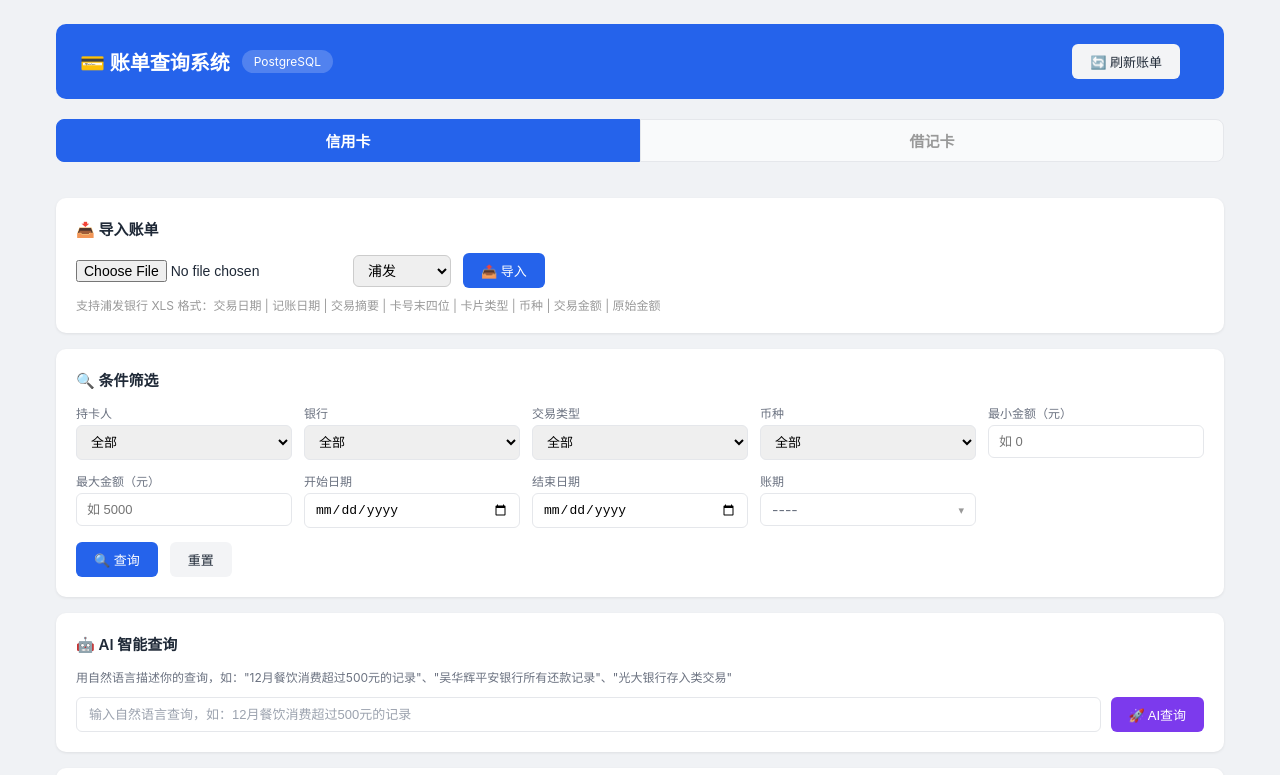
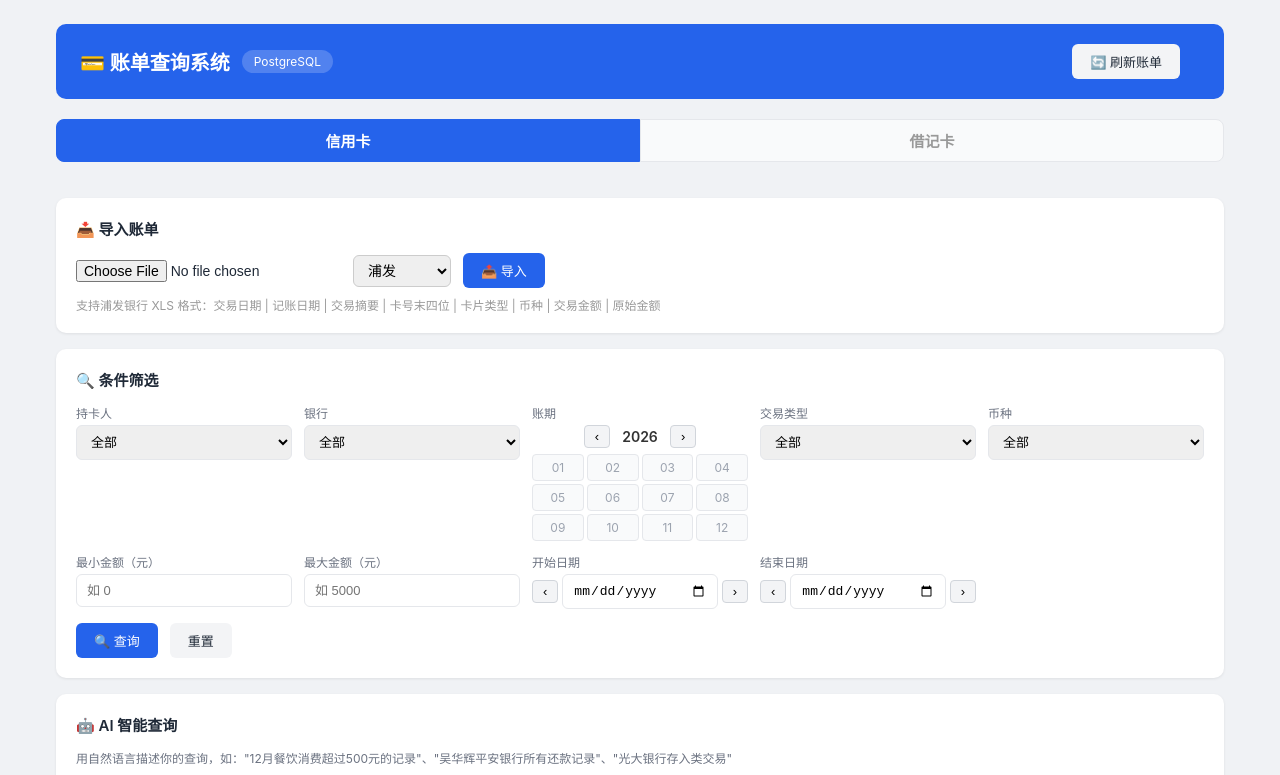
Before and after one commit to wanhuhou1983/qq-email-bill, a website: page index.html in a window 1280 px wide. Both pictures are taken after a click on the button "重置". Shown: the top 775 px of the page. Drawn offline with Linux system fonts and the light colour scheme; no server answers.

Commit message:
筛选面板改版: 4行布局+账期4x4宫格+日期箭头
- 筛选改4行: 持卡人/银行/账期 | 类型/币种 | 金额区间 | 日期区间
- 账期改为4x4月宫格 + 年份切换箭头
- 日期输入新增前后日箭头按钮
- 根据持卡人+银行筛选条件，账期格有数据的显示绿色
- 新增 /api/bill-cycles 接口获取可选账期

```diff
--- a/index.html
+++ b/index.html
@@ -145,6 +145,27 @@
   .tab-bar button:first-child { border-radius:8px 0 0 8px; }
   .tab-bar button:last-child { border-radius:0 8px 8px 0; }
   .tab-bar button.active { background:var(--primary); color:#fff; border-color:var(--primary); }
+
+  /* 账期4x4宫格 */
+  .cycle-grid-wrap { width:100%; }
+  .cy-header { display:flex; align-items:center; justify-content:center; gap:10px; margin-bottom:6px; }
+  .cy-header #cy-year-label { font-size:14px; font-weight:600; color:#333; min-width:40px; text-align:center; }
+  .btn-arrow { background:#f3f4f6; border:1px solid #d1d5db; border-radius:4px; padding:3px 10px; cursor:pointer; font-size:13px; transition:background .15s; }
+  .btn-arrow:hover { background:#e5e7eb; }
+  .cycle-grid { display:grid; grid-template-columns:repeat(4,1fr); gap:3px; }
+  .cycle-grid .cy-cell {
+    padding:5px 2px; text-align:center; font-size:12px; border-radius:4px;
+    cursor:pointer; border:1px solid #e5e7eb; background:#f9fafb; color:#9ca3af;
+    transition:all .15s;
+  }
+  .cycle-grid .cy-cell.has-data { background:#d1fae5; color:#065f46; border-color:#6ee7b7; font-weight:500; cursor:pointer; }
+  .cycle-grid .cy-cell.has-data:hover { background:#a7f3d0; }
+  .cycle-grid .cy-cell.selected { background:var(--primary); color:#fff; border-color:var(--primary); font-weight:600; }
+  .cycle-grid .cy-cell.selected:hover { background:#6d28d9; }
+
+  /* 日期箭头 */
+  .date-arrow-wrap { display:flex; align-items:center; gap:4px; }
+  .date-arrow-wrap input[type=date] { flex:1; padding:8px 10px; border:1px solid var(--border); border-radius:6px; font-size:13px; }
 </style>
 </head>
 <body>
@@ -202,6 +223,7 @@
   <div class="panel">
     <div class="panel-title">🔍 条件筛选</div>
     <div class="search-grid">
+      <!-- 第一行: 持卡人 / 银行 / 账期 -->
       <div class="form-group">
         <label>持卡人</label>
         <select id="f-cardholder">
@@ -214,6 +236,20 @@
           <option value="">全部</option>
         </select>
       </div>
+      <div class="form-group">
+        <label>账期</label>
+        <div class="cycle-grid-wrap">
+          <div class="cy-header">
+            <button class="btn btn-arrow" onclick="shiftCycleYear(-1)">‹</button>
+            <span id="cy-year-label">2026</span>
+            <button class="btn btn-arrow" onclick="shiftCycleYear(1)">›</button>
+          </div>
+          <div class="cycle-grid" id="f-cycle-grid"></div>
+          <input type="hidden" id="f-cycle" value="">
+        </div>
+      </div>
+
+      <!-- 第二行: 交易类型 / 币种 -->
       <div class="form-group">
         <label>交易类型</label>
         <select id="f-type">
@@ -237,6 +273,8 @@
           <option value="">全部</option>
         </select>
       </div>
+
+      <!-- 第三行: 最小金额 / 最大金额 -->
       <div class="form-group">
         <label>最小金额（元）</label>
         <input type="number" id="f-min-amt" placeholder="如 0">
@@ -245,22 +283,22 @@
         <label>最大金额（元）</label>
         <input type="number" id="f-max-amt" placeholder="如 5000">
       </div>
+
+      <!-- 第四行: 开始日期 / 结束日期 -->
       <div class="form-group">
         <label>开始日期</label>
-        <input type="date" id="f-start">
+        <div class="date-arrow-wrap">
+          <button class="btn btn-arrow" onclick="shiftDate('f-start', -1)">‹</button>
+          <input type="date" id="f-start">
+          <button class="btn btn-arrow" onclick="shiftDate('f-start', 1)">›</button>
+        </div>
       </div>
       <div class="form-group">
         <label>结束日期</label>
-        <input type="date" id="f-end">
-      </div>
-      <div class="form-group">
-        <label>账期</label>
-        <div class="cycle-wrap">
-          <div class="cycle-trigger" id="f-cycle-trigger" onclick="toggleCycleList()">----</div>
-          <div class="cycle-dropdown" id="f-cycle-dropdown">
-            <div id="f-cycle-list"></div>
-          </div>
-          <input type="hidden" id="f-cycle" value="">
+        <div class="date-arrow-wrap">
+          <button class="btn btn-arrow" onclick="shiftDate('f-end', -1)">‹</button>
+          <input type="date" id="f-end">
+          <button class="btn btn-arrow" onclick="shiftDate('f-end', 1)">›</button>
         </div>
       </div>
     </div>
@@ -365,6 +403,7 @@ async function loadMeta() {
 
     // 持卡人变更时刷新银行选项
     document.getElementById('f-cardholder').addEventListener('change', updateBankOptions);
+    document.getElementById('f-bank').addEventListener('change', refreshCycles);
 
     // Stats - 直接取后台聚合值
     const stats = await api('/api/search?size=0');
@@ -384,7 +423,8 @@ async function loadMeta() {
     `;
 
     // 初始化账期滚动选择器
-    initCyclePicker();
+    initCycleGrid();
+    refreshCycles();
 
     // 默认查询
     doSearch(0);
@@ -400,60 +440,74 @@ function resetFilters() {
   document.querySelectorAll('#f-cardholder,#f-bank,#f-type,#f-currency').forEach(e => e.value = '');
   document.querySelectorAll('#f-min-amt,#f-max-amt,#f-start,#f-end').forEach(e => e.value = '');
   document.getElementById('f-cycle').value = '';
-  document.querySelectorAll('#f-cycle-list .cy-item').forEach(el => el.classList.remove('active'));
-  const trigger = document.getElementById('f-cycle-trigger');
-  trigger.textContent = '----';
-  trigger.classList.remove('has-value');
+  document.querySelectorAll('#f-cycle-grid .cy-cell').forEach(el => el.classList.remove('selected'));
   isAiMode = false;
+  refreshCycles();
   doSearch(0);
 }
 
-// ============ 账期下拉选择器 ============
-function initCyclePicker() {
-  const list = document.getElementById('f-cycle-list');
-  const now = new Date();
-  const items = [];
-  for (let i = -24; i <= 24; i++) {
-    const d = new Date(now.getFullYear(), now.getMonth() + i, 1);
-    const ym = d.getFullYear() + '-' + String(d.getMonth() + 1).padStart(2, '0');
-    items.push(ym);
-  }
-  list.innerHTML = items.map(ym =>
-    `<div class="cy-item" data-ym="${ym}" onclick="selectCycle(this)">${ym.replace('-', '')}</div>`
-  ).join('');
+// ============ 账期4x4宫格 ============
+let _cycleYear = new Date().getFullYear();
+let _cyclesAvailable = [];
+
+function initCycleGrid() {
+  _cycleYear = new Date().getFullYear();
+  renderCycleGrid();
 }
 
-function toggleCycleList() {
-  const dd = document.getElementById('f-cycle-dropdown');
-  const trigger = document.getElementById('f-cycle-trigger');
-  dd.classList.toggle('show');
-  trigger.classList.toggle('active', dd.classList.contains('show'));
-  if (dd.classList.contains('show')) {
-    // 滚动到已选项或当前月
-    const active = document.querySelector('#f-cycle-list .cy-item.active');
-    if (active) active.scrollIntoView({ block: 'center' });
-  }
+function renderCycleGrid() {
+  const grid = document.getElementById('f-cycle-grid');
+  const label = document.getElementById('cy-year-label');
+  label.textContent = _cycleYear;
+  const selected = document.getElementById('f-cycle').value;
+  const months = [1,2,3,4,5,6,7,8,9,10,11,12];
+
+  grid.innerHTML = months.map(m => {
+    const ym = _cycleYear + '-' + String(m).padStart(2, '0');
+    const hasData = _cyclesAvailable.indexOf(ym) >= 0;
+    const isSelected = selected === ym;
+    const cls = isSelected ? 'cy-cell selected'
+      : hasData ? 'cy-cell has-data'
+      : 'cy-cell';
+    return `<div class="${cls}" data-ym="${ym}" onclick="selectCycleGrid(this)" title="${ym}">${String(m).padStart(2,'0')}</div>`;
+  }).join('');
 }
 
-function selectCycle(el) {
-  document.querySelectorAll('#f-cycle-list .cy-item').forEach(e => e.classList.remove('active'));
-  el.classList.add('active');
+function shiftCycleYear(delta) {
+  _cycleYear += delta;
+  renderCycleGrid();
+}
+
+function selectCycleGrid(el) {
+  document.querySelectorAll('#f-cycle-grid .cy-cell').forEach(e => e.classList.remove('selected'));
+  el.classList.add('selected');
   document.getElementById('f-cycle').value = el.dataset.ym;
-  const trigger = document.getElementById('f-cycle-trigger');
-  trigger.textContent = el.dataset.ym.replace('-', '');
-  trigger.classList.add('has-value');
-  document.getElementById('f-cycle-dropdown').classList.remove('show');
-  trigger.classList.remove('active');
   doSearch(0);
 }
 
-// 点击外面关闭下拉
-document.addEventListener('click', function(e) {
-  if (!e.target.closest('.cycle-wrap')) {
-    document.getElementById('f-cycle-dropdown').classList.remove('show');
-    document.getElementById('f-cycle-trigger').classList.remove('active');
+async function refreshCycles() {
+  const holder = document.getElementById('f-cardholder').value;
+  const bank = document.getElementById('f-bank').value;
+  const params = new URLSearchParams();
+  if (holder) params.set('cardholder', holder);
+  if (bank) params.set('bank_code', bank);
+  try {
+    const data = await api('/api/bill-cycles?' + params.toString());
+    _cyclesAvailable = data.cycles || [];
+  } catch(e) {
+    _cyclesAvailable = [];
   }
-});
+  renderCycleGrid();
+}
+
+// ============ 日期箭头 ============
+function shiftDate(id, days) {
+  const el = document.getElementById(id);
+  let d = el.value ? new Date(el.value + 'T00:00:00') : new Date();
+  d.setDate(d.getDate() + days);
+  el.value = d.getFullYear() + '-' + String(d.getMonth()+1).padStart(2,'0') + '-' + String(d.getDate()).padStart(2,'0');
+  if (document.activeElement !== el) doSearch(0);
+}
 
 function updateBankOptions() {
   const holder = document.getElementById('f-cardholder').value;
@@ -469,6 +523,7 @@ function updateBankOptions() {
     }
   }
   fillSelect('f-bank', opts);
+  refreshCycles();  // 筛选条件变化时刷新账期
 }
 
 // ============ 卡号筛选 ============
```
Also changed, not shown: 1 other file.
